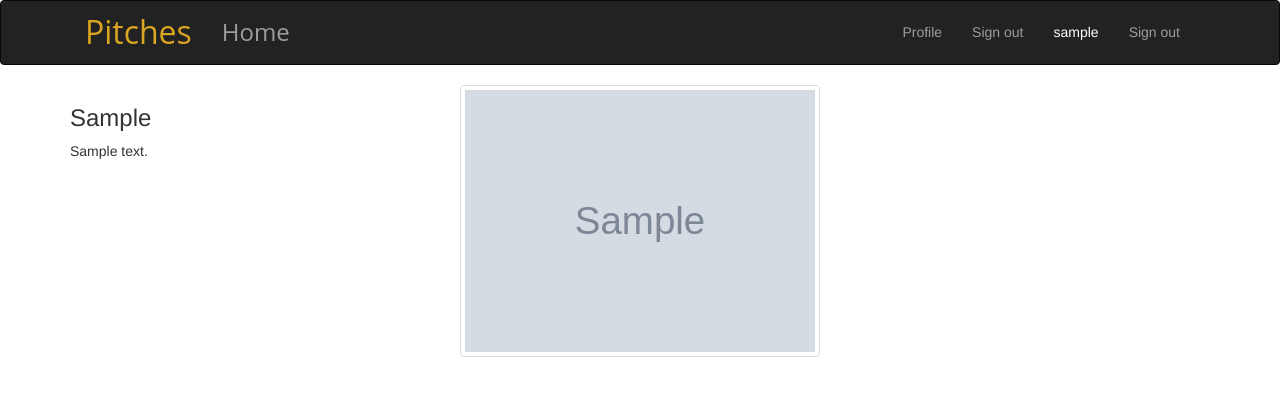
After one commit to Kipkorir2017/Pitches_thrill_App, a Flask app: a page that uses app/templates/navbar.html in a window 1280 px wide. The commit adds this page. Shown: the top 396 px of the page. Run offline with Flask 2, Linux system fonts and the light colour scheme; a user stored in the database is signed in; tables that the repository leaves empty hold one stand-in row (values such as "Sample post"); grey boxes marked "Sample" are stand-in pictures; some libraries are stand-ins or nearby versions.

Commit message:
adda template file for profile

```diff
--- a/app/main/views.py
+++ b/app/main/views.py
@@ -1,9 +1,9 @@
-from flask import render_template,redirect, url_for
+from flask import render_template,redirect, url_for,abort
 # from app import app
 from . import main
 from wtforms import form
 from .forms import PitchesForm
-from ..models import Pitch
+from ..models import Pitch,User
 from flask_login import login_required
 
 #views
@@ -15,6 +15,15 @@ def index():
     title='Pitches Thrills'
     return render_template('index.html',title=title)
 
+
+@main.route('/user/<uname>')
+def profile(uname):
+    user = User.query.filter_by(username = uname).first()
+
+    if user is None:
+        abort(404)
+
+    return render_template("profile/profile.html", user = user)
 
 @main.route('/pitch/newpitch', methods=['POST', 'GET'])
 @login_required
--- a/app/templates/navbar.html
+++ b/app/templates/navbar.html
@@ -22,6 +22,15 @@
                     <li><a href="{{url_for('auth.login')}}">Sign in</a></li>
                     {%endif%}
                   </ul>
+                  <ul class="nav navbar-nav navbar-right">
+                    {% if current_user.is_authenticated %}
+                    <li><a href="{{url_for('main.profile',uname=current_user.username)}}">Profile</a></li>
+                    <li><a href="{{url_for('auth.logout')}}">Sign out</a></li>
+                    {% else %}
+                    <li><a href="{{url_for('auth.login')}}">Sign in</a></li>
+                    {%endif%}
+                  </ul>
+
             </div>
         </div>
     </div>
--- /dev/null
+++ b/app/templates/profile/profile.html
@@ -0,0 +1,29 @@
+{% extends 'base.html'%}
+
+{% block content %}
+<div class="container">
+<div class="row">
+<!-- displaying  Username-->
+  <div class="col-md-4">
+    <h3> {{user.username| capitalize}} </h3>
+
+    <!--Displaying user bio-->
+    {% if user.bio %}
+      <p> {{user.bio}}</p>
+    {%else%}
+      <p> {{user.username| capitalize}} has no bio </p>
+    {% endif %}
+  </div>
+
+  <!--Display profile photo-->
+  <div class="col-md-4">
+
+    {% if user.profile_pic_path %}
+    <img src="{{url_for('static',filename=user.profile_pic_path)}}" alt="" class="img-thumbnail">
+    {%else%}
+    <p>No profile picture</p>
+    {% endif %}
+  </div>
+</div>
+</div>
+{% endblock %}
```
